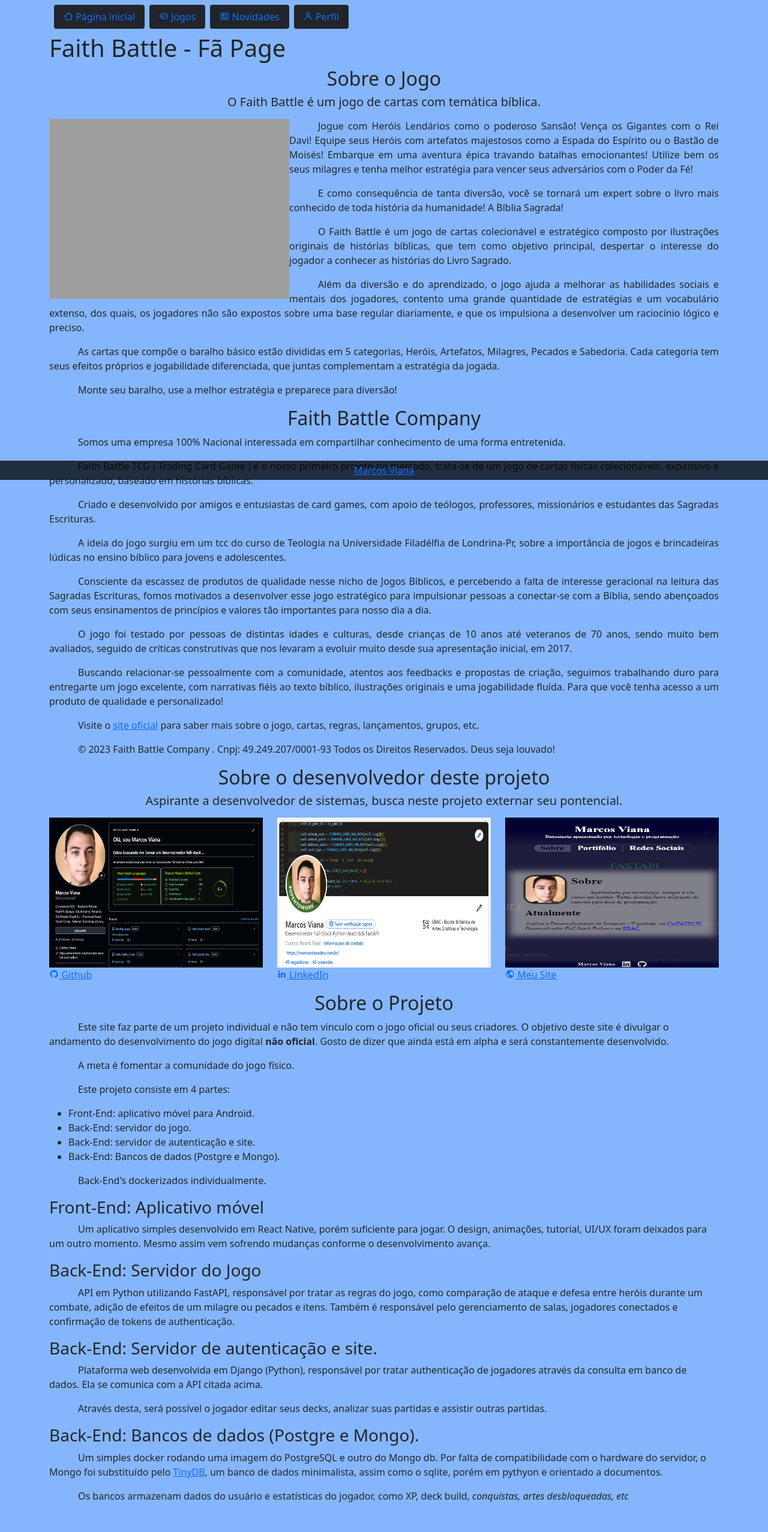
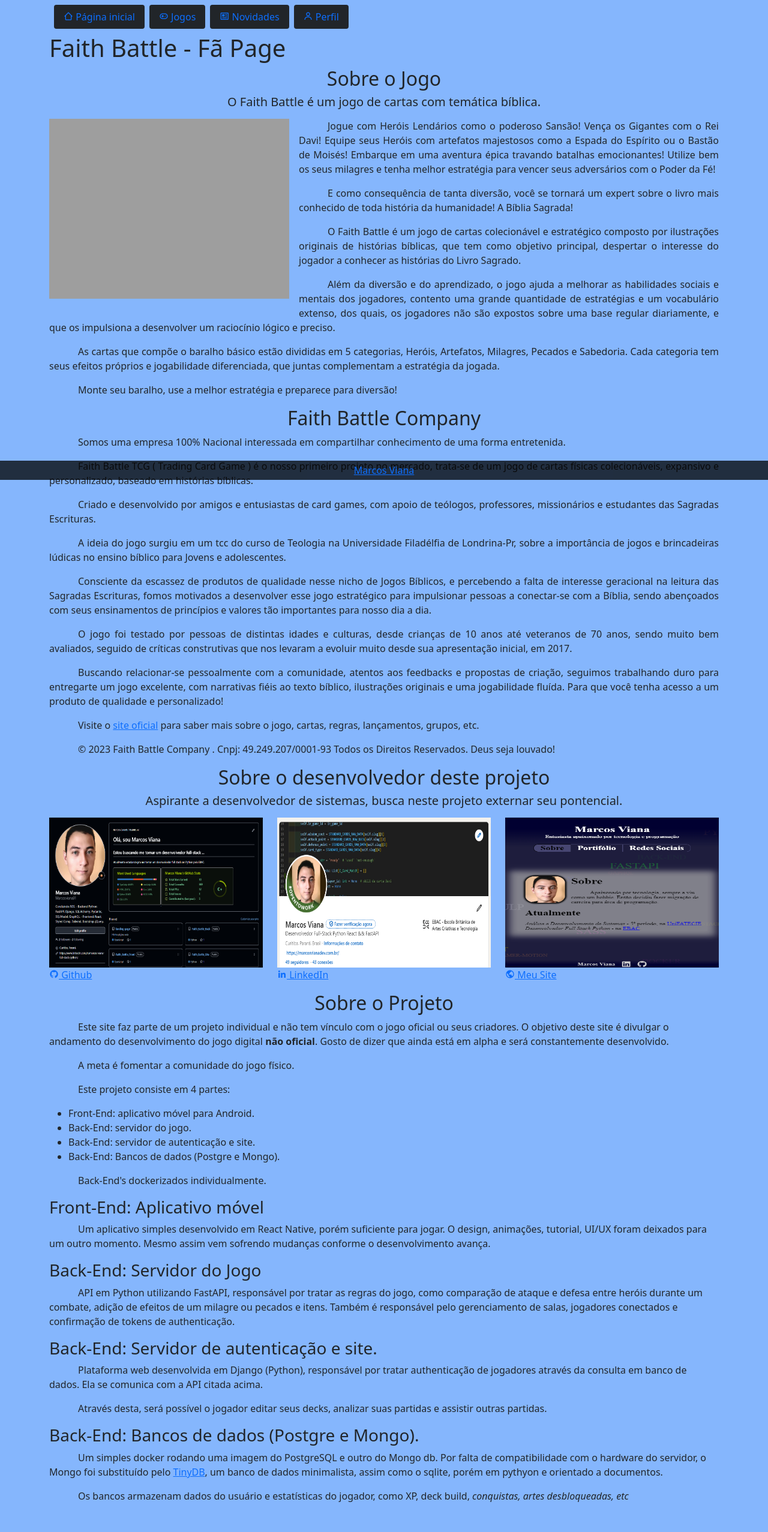
Before and after one commit to Marcosviana91/Faith_Battle_Site, a Django app: template novidades/templates/plataforma.html in a window 1280 px wide. Shown: the whole page at 60% size. Run offline with Django 5.2, Linux system fonts and the light colour scheme; the template is opened without the code that fills it, so the values that code supplies are empty; some libraries are stand-ins or nearby versions; grey boxes are pictures that could not be loaded.

Commit message:
style - minor changes add - TODOS

```diff
--- a/games/templates/games.html
+++ b/games/templates/games.html
@@ -10,6 +10,7 @@
 {% endblock%}
 
 {% block 'body' %}
+<!-- TODO: Preparar página descritiva do jogo -->
 <main>
 
 </main>
--- a/novidades/templates/plataforma.html
+++ b/novidades/templates/plataforma.html
@@ -18,7 +18,7 @@
         <h2 class="text-center">Sobre o Jogo</h2>
         <h5 class="text-center mb-3">O Faith Battle é um jogo de cartas com temática bíblica.</h5>
         <img src="https://static.wixstatic.com/media/311bd2_0b0db650cd364987b5cba0fa22628858~mv2.jpg/v1/fill/w_783,h_486,al_c,q_85,usm_0.66_1.00_0.01,enc_auto/311bd2_0b0db650cd364987b5cba0fa22628858~mv2.jpg"
-            alt="Dois tabuleiros do jogo com diversas cartas jogadas, uma partida em andamento." class="float-sm-start">
+            alt="Dois tabuleiros do jogo com diversas cartas jogadas, uma partida em andamento." class="float-md-start me-md-3 mb-3">
         <p>
             Jogue com Heróis Lendários como o poderoso Sansão! Vença os Gigantes com o Rei Davi! Equipe seus Heróis com
             artefatos majestosos como a Espada do Espírito ou o Bastão de Moisés! Embarque em uma aventura épica
--- a/templates/base.html
+++ b/templates/base.html
@@ -47,6 +47,7 @@
                 <li class="nav-item w-100">
                     <button class="nav-link rounded-1 bg-dark {{jogos}} w-100 btn_link"
                         data-link="{% url 'player_site' %}">
+                        <!-- TODO: Criar página de jogos -->
                         <i class='bx bx-joystick-alt'></i>
                         <span>Jogos</span>
                     </button>
--- a/templates/static/general/css/base.css
+++ b/templates/static/general/css/base.css
@@ -106,6 +106,7 @@
     width: 100%;
     height: 32px;
     left: 0;
+    z-index: 9999;
 
 }
 
--- a/users/models.py
+++ b/users/models.py
@@ -14,6 +14,7 @@
 class Jogador(models.Model):
     user = models.ForeignKey(User, on_delete=models.CASCADE)
     avatar = models.CharField(null=True, blank=True, choices=getAvatarChoices, max_length=150)
+    # profile_article = models.TimeField(null=True, blank=True, default=None)
 
     def __str__(self):
         return self.user.username
```
Also changed, not shown: games/views.py (+9 -5 lines), users/templates/user_home.html (added).
